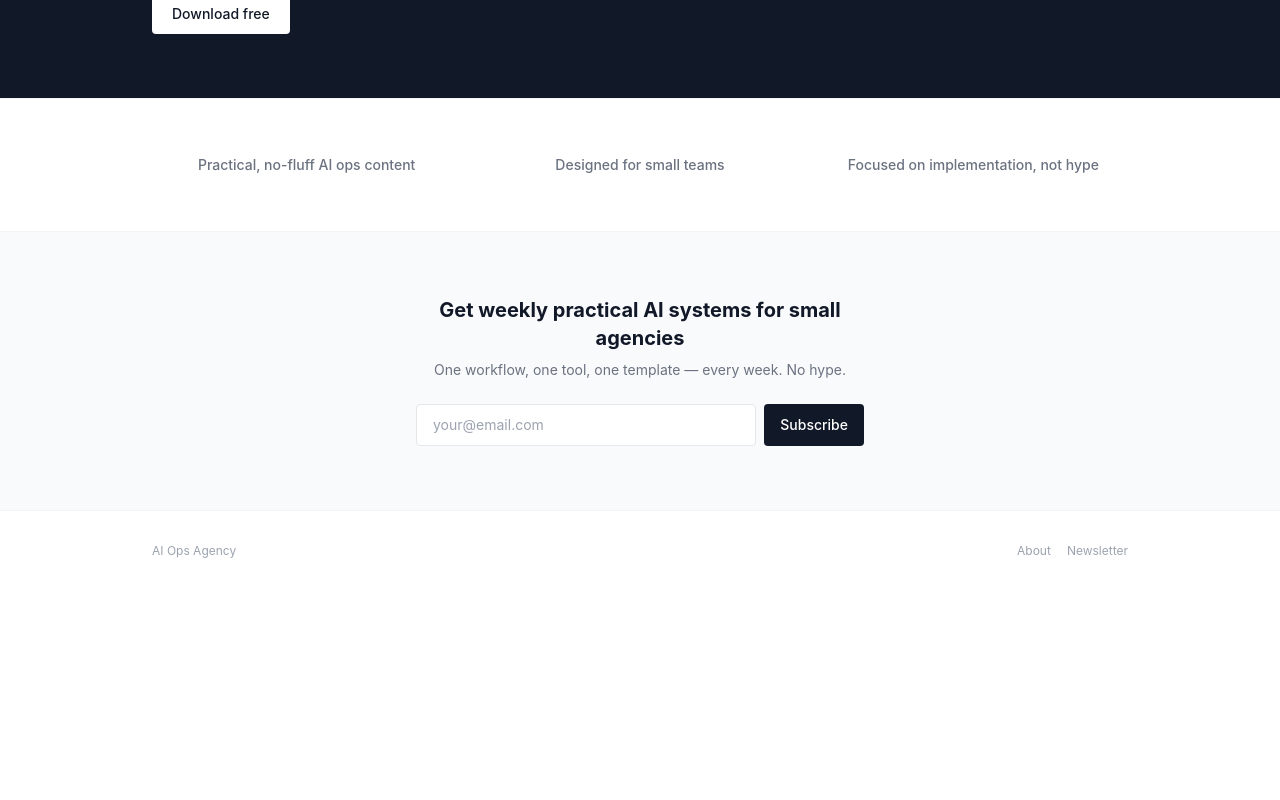
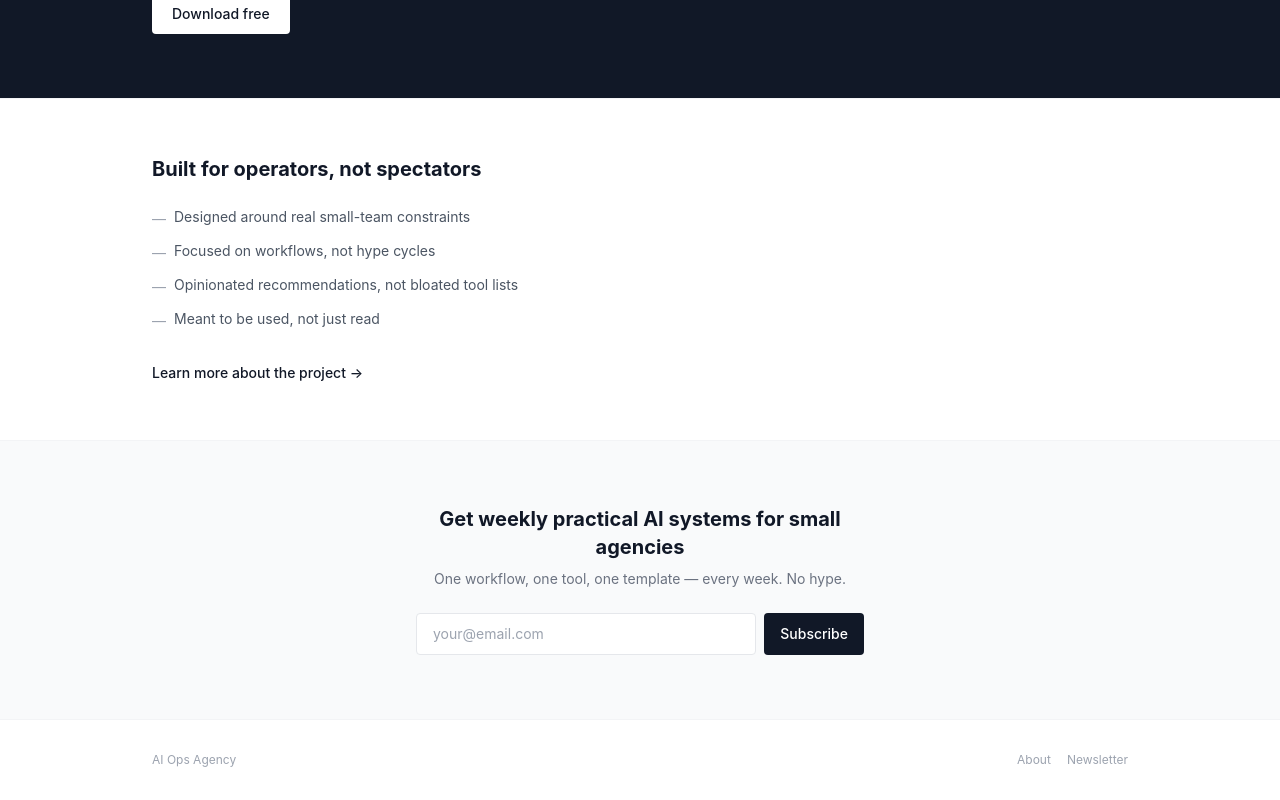
Before and after one commit to veramey/my-website, a Next.js app: page / in a window 1280 px wide. Shown: the part 2116-2916 px from the top of the page. Before the commit the page ends 2707 px from the top, so only its background shows below. Built offline with nearby package versions, Linux system fonts and the light colour scheme; no server answers.

Commit message:
feat: implement issue #125 (#129)
Implemented by AI Teammate via Claude Code.
Closes #125

Co-authored-by: AI Teammate <agent.ai.native@gmail.com>

```diff
--- a/src/pages/index.tsx
+++ b/src/pages/index.tsx
@@ -242,15 +242,26 @@ export default function Home() {
         {/* Block 7 — Trust Signals */}
         <section className="border-t border-gray-100">
           <div className="max-w-5xl mx-auto px-6 py-14">
-            <div className="grid md:grid-cols-3 gap-6 text-center">
+            <h2 className="text-xl font-bold text-gray-900">Built for operators, not spectators</h2>
+            <ul className="mt-6 space-y-3">
               {[
-                'Practical, no-fluff AI ops content',
-                'Designed for small teams',
-                'Focused on implementation, not hype',
-              ].map((signal) => (
-                <p key={signal} className="text-sm text-gray-500 font-medium">{signal}</p>
+                'Designed around real small-team constraints',
+                'Focused on workflows, not hype cycles',
+                'Opinionated recommendations, not bloated tool lists',
+                'Meant to be used, not just read',
+              ].map((point) => (
+                <li key={point} className="flex items-start gap-2 text-sm text-gray-600">
+                  <span className="mt-0.5 text-gray-400" aria-hidden="true">—</span>
+                  {point}
+                </li>
               ))}
-            </div>
+            </ul>
+            <Link
+              href="/about"
+              className="mt-8 inline-block text-sm font-medium text-gray-900 hover:text-gray-600 transition-colors"
+            >
+              Learn more about the project →
+            </Link>
           </div>
         </section>
 
```
Also changed, not shown: 1 other file (tests, documents, lock files or other folders).
